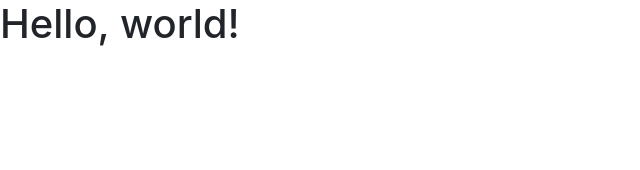
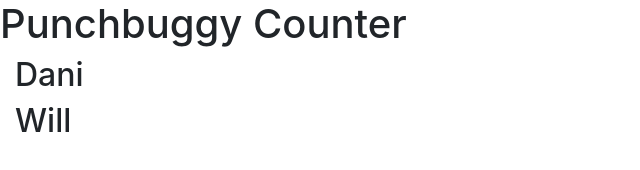
Before and after one commit to wjkmartin/punchbuggy-counter, a plain HTML site: page index.html in a window 1280 px wide. Shown: the whole page, without its empty margins (0-640 px from the left). Drawn offline with nearby package versions, Linux system fonts and the light colour scheme.

Commit message:
Update index.html

```diff
--- a/index.html
+++ b/index.html
@@ -8,10 +8,14 @@
     <!-- Bootstrap CSS -->
     <link rel="stylesheet" href="https://stackpath.bootstrapcdn.com/bootstrap/4.1.3/css/bootstrap.min.css" integrity="sha384-MCw98/SFnGE8fJT3GXwEOngsV7Zt27NXFoaoApmYm81iuXoPkFOJwJ8ERdknLPMO" crossorigin="anonymous">
 
-    <title>Hello, world!</title>
+    <title>Punchbuggy Counter</title>
   </head>
   <body>
-    <h1>Hello, world!</h1>
+    <h1>Punchbuggy Counter</h1>
+    <div class="container-fluid">
+      <h2>Dani</h2>
+      <h2>Will</h2>
+    </div>
 
     <!-- Optional JavaScript -->
     <!-- jQuery first, then Popper.js, then Bootstrap JS -->
```
